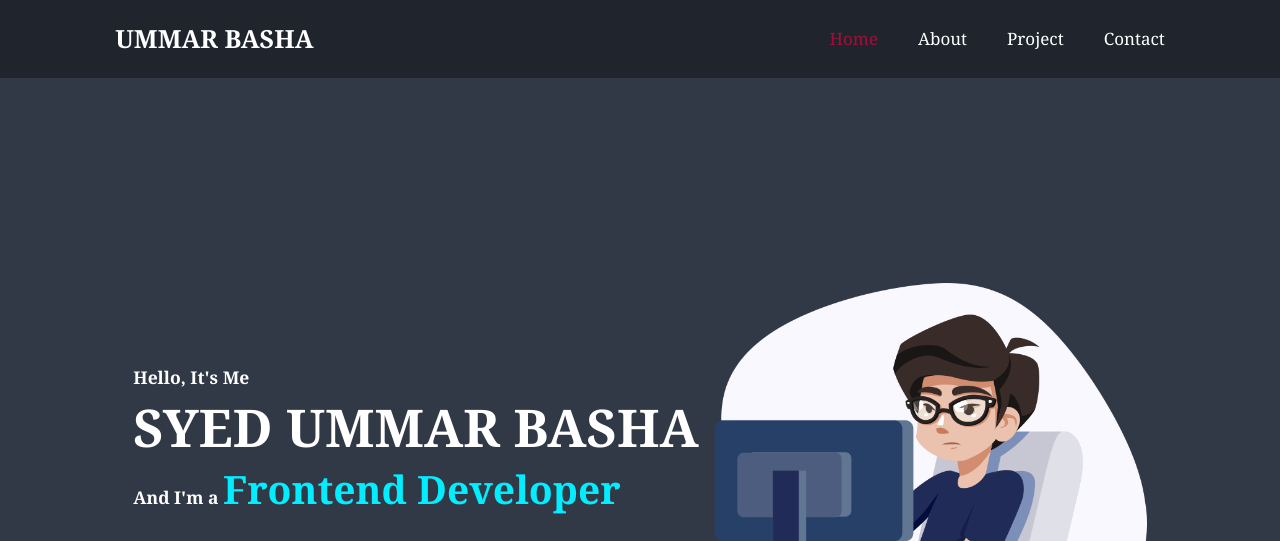
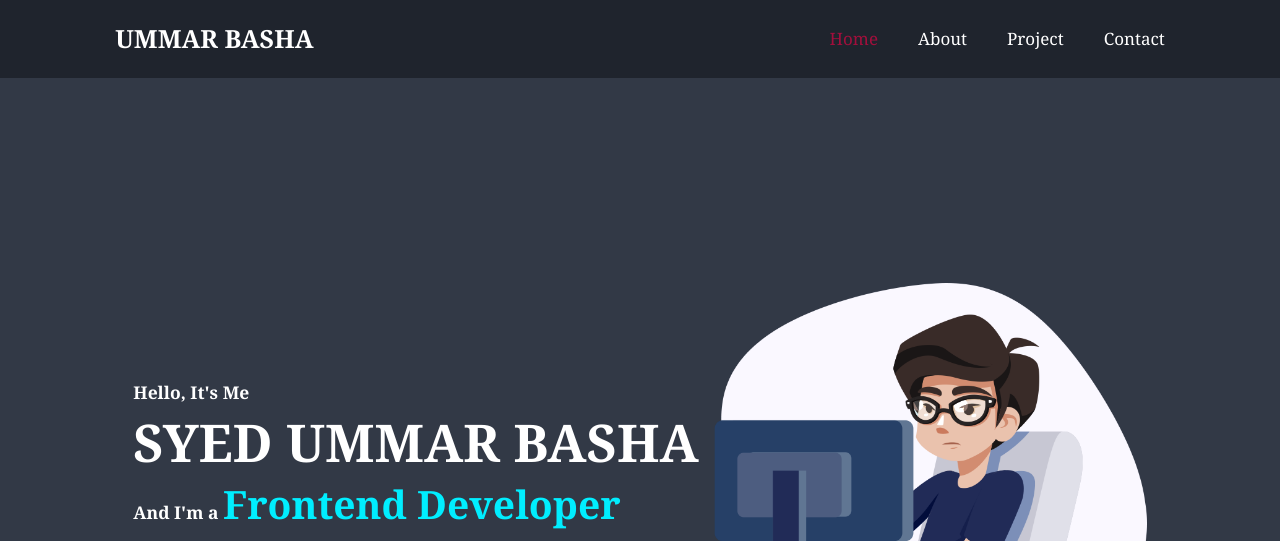
Before and after one commit to Ummarbasha/portfolio_project, a plain HTML site: page index.html in a window 1280 px wide. Shown: the top 541 px of the page. Drawn offline with nearby package versions, Linux system fonts and the light colour scheme.

Commit message:
Update index.html

```diff
--- a/index.html
+++ b/index.html
@@ -41,7 +41,9 @@
 
     <section class="home" id="home">
         <div class="home-content">
-            <h3>Hello, It's Me</h3>
+            <h3 style="
+    margin-top: 30px;
+">Hello, It's Me</h3>
             <h1>SYED UMMAR BASHA</h1>
             <h3>And I'm a <span>Frontend Developer</span></h3>
 
```
